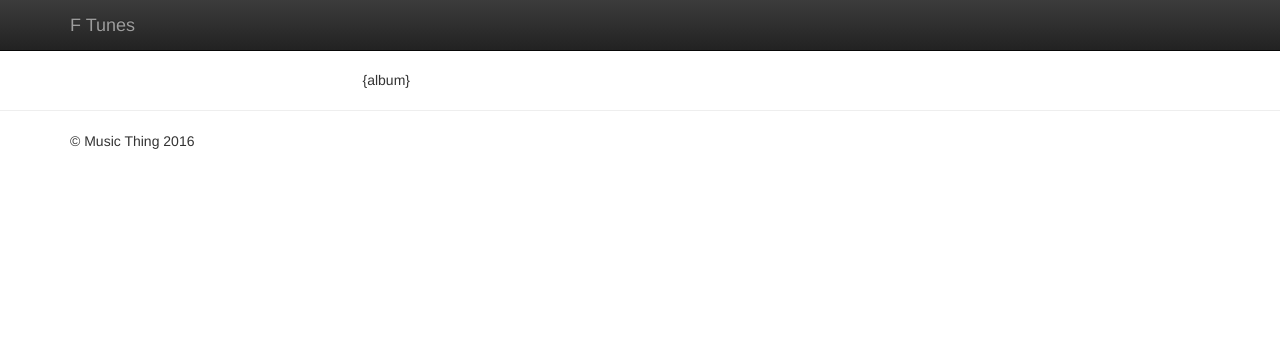
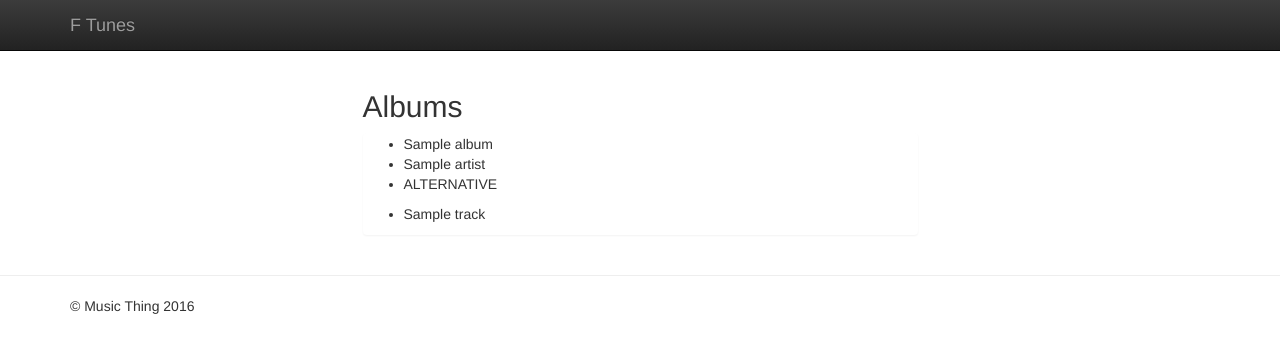
Before and after one commit to billbunkum/django_music, a Django app: template django_music/ftunes/templates/ftunes/index.html in a window 1280 px wide. Shown: the top 353 px of the page. Run offline with Django 3.2, Linux system fonts and the light colour scheme; the template is opened without the code that fills it: values that come from a table or form of the project are taken from there, others are empty; tables that the repository leaves empty hold one stand-in row (values such as "Sample post"); parts of the project's set-up code (start-up, migrations or seed data) failed here and were passed over; some libraries are stand-ins or nearby versions.

Commit message:
make index visual

```diff
--- a/django_music/ftunes/models.py
+++ b/django_music/ftunes/models.py
@@ -7,7 +7,7 @@ class Album(models.Model):
 	genre = models.ForeignKey('Genre')
 
 	def __str__(self):
-		return "{}, {}, {}".format(self.name, self.artist, self.genre)
+		return "{}".format(self.name)
 
 class Track(models.Model):
 	title = models.CharField(max_length=50)
--- a/django_music/ftunes/templates/ftunes/index.html
+++ b/django_music/ftunes/templates/ftunes/index.html
@@ -5,13 +5,31 @@
 <div class="row">
     <div class="col-md-3"></div>
     <div class="col-md-6">
+
         {% if albums %}
-            {% for album in albums %}
+        <h2>Albums</h2>
+            <div class="panel">
+                {% for album in albums %}
 
-                {album}
+                <ul>
+                    <li>{{album}}</li>
+                    <li>{{album.artist}}</li>
+                    <li>{{album.genre}}</li>
+                </ul>
+
+                {% endfor %}
+        {% endif %}
+
+        {% if tracks %}
+            {% for track in tracks %}
+                <ul>
+                    <li>{{track}}</li>
+                </ul>
 
             {% endfor %}
         {% endif %}
+            </div>
+
 
     </div>
     <div class="col-md-3"></div>
--- a/django_music/ftunes/views.py
+++ b/django_music/ftunes/views.py
@@ -4,9 +4,11 @@ from models import Album, Track, Artist, Genre
 
 def albums(request):
     albums = Album.objects.all()
+#    tracks = albums.track_set.all()
 
     context = {
-        albums: 'albums',
+        'albums': albums,
+#        'tracks': tracks,
     }
 
     return render(request, "ftunes/index.html", context)
```
